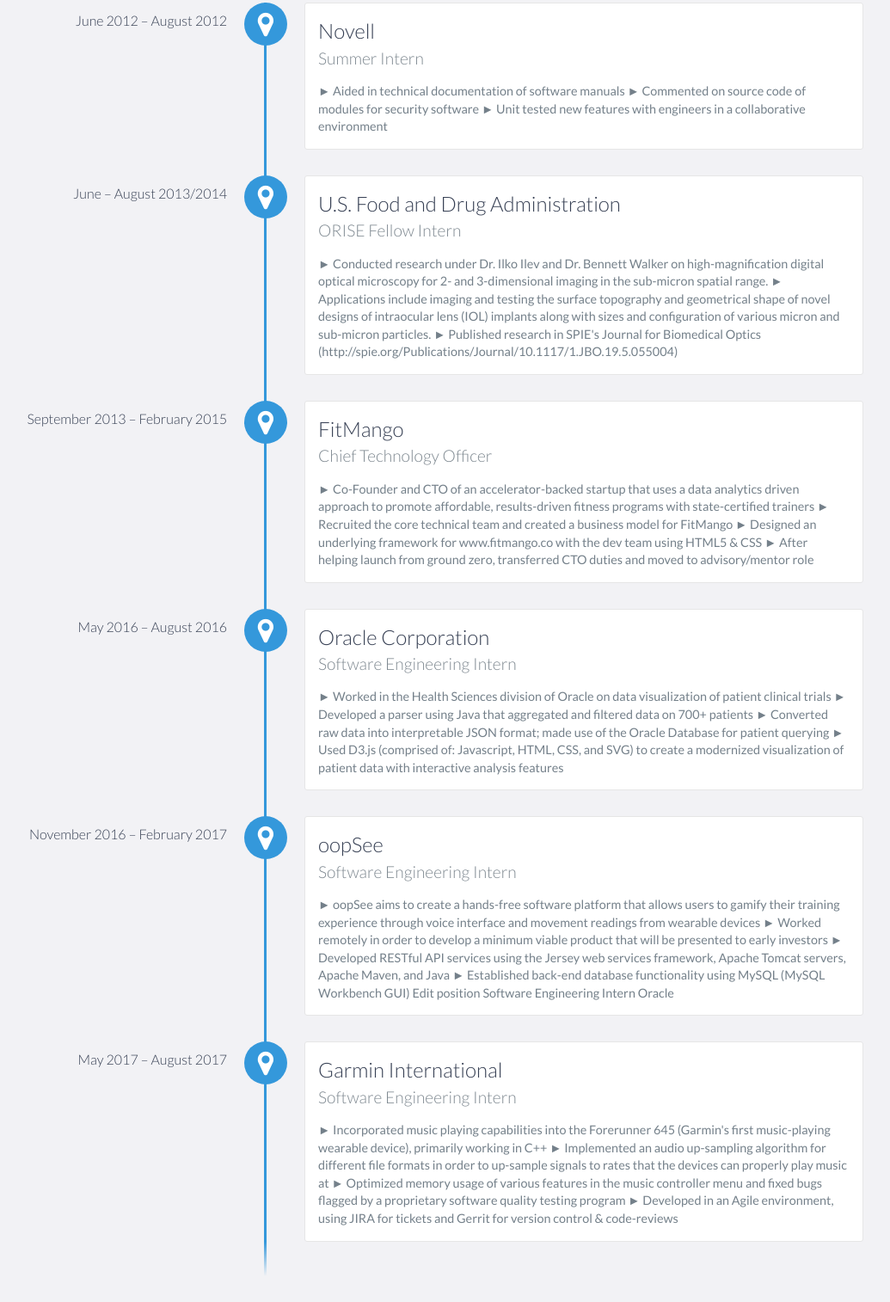
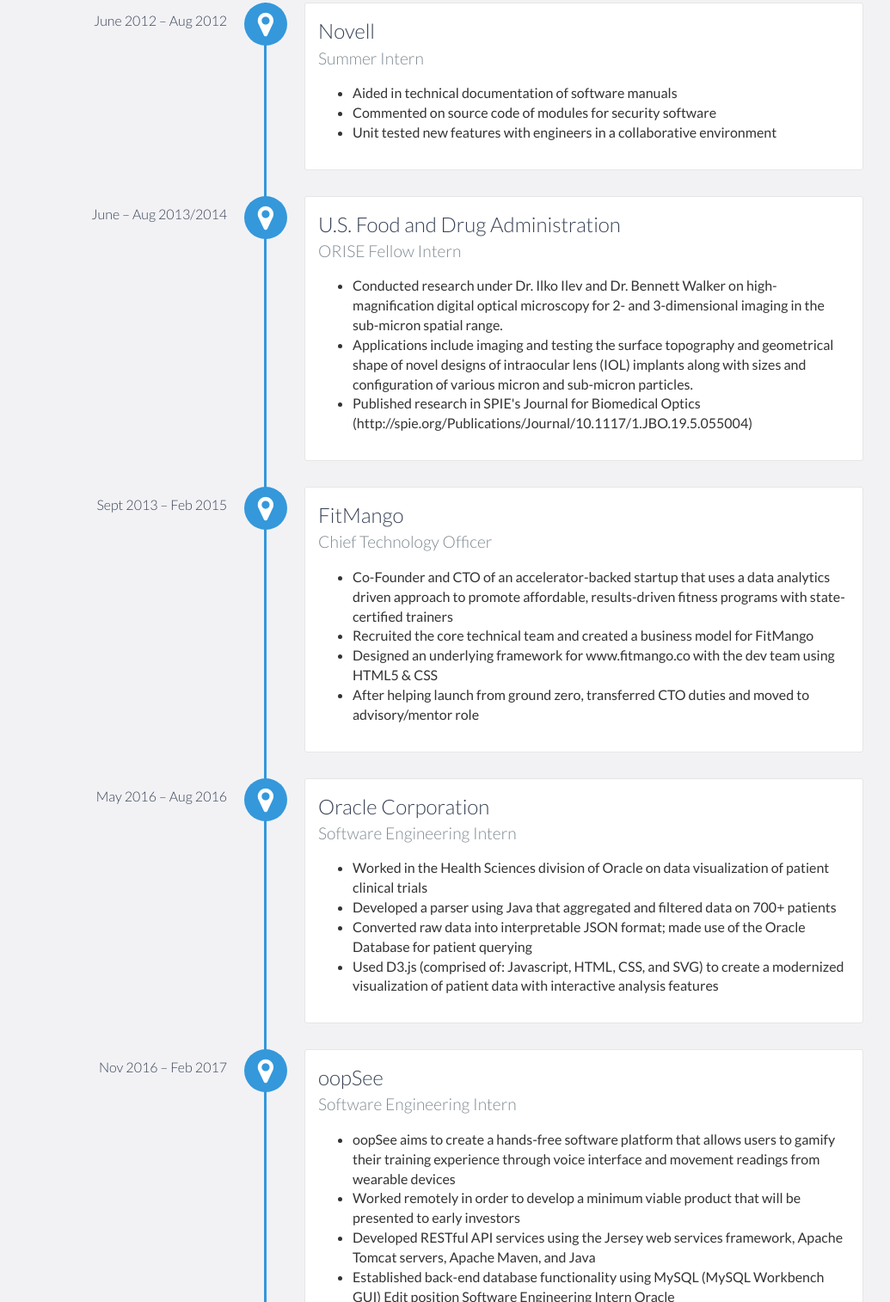
Before and after one commit to aurinx/aurinx.github.io, a plain HTML site: page index.html in a window 1280 px wide. Shown: the part 1286-2800 px from the top of the page at 86% size, without its empty margins (136-1171 px from the left). Drawn offline with nearby package versions, Linux system fonts and the light colour scheme.

Commit message:
fixed visual bugs

```diff
--- a/index.html
+++ b/index.html
@@ -51,7 +51,6 @@
             <h1>Aurin Chakravarty</h1>
             <h2>Software Engineer</h2>
             <h3>JHU | Oracle | Garmin | Capital One</h3>
-            <a href="#" class="btn-rounded-white">Download Resume</a>
             <a href="docs/resume.pdf" download="resume.pdf" class="btn-rounded-white">Download Resume</a>
         </div>
         <!-- End #lead-content -->
@@ -86,65 +85,66 @@
     <div id="experience" class="background-alt">
         <h2 class="heading">Experience</h2>
         <div id="experience-timeline">
-            <div data-date="June 2012 – August 2012">
+            <div data-date="June 2012 – Aug 2012">
                 <h3>Novell</h3>
                 <h4>Summer Intern</h4>
-                <p>
-                    ► Aided in technical documentation of software manuals
-					► Commented on source code of modules for security software
-					► Unit tested new features with engineers in a collaborative environment
-                </p>
+                <ul>
+                    <li> Aided in technical documentation of software manuals </li>
+					<li> Commented on source code of modules for security software </li>
+					<li> Unit tested new features with engineers in a collaborative environment</li>
+                </ul>
             </div>
 
-            <div data-date="June – August 2013/2014">
+            <div data-date="June – Aug 2013/2014">
                 <h3>U.S. Food and Drug Administration</h3>
                 <h4>ORISE Fellow Intern</h4>
-                <p>
-                    ► Conducted research under Dr. Ilko Ilev and Dr. Bennett Walker on high-magnification digital optical microscopy for 2- and 3-dimensional imaging in the sub-micron spatial range.
-					► Applications include imaging and testing the surface topography and geometrical shape of novel designs of intraocular lens (IOL) implants along with sizes and configuration of various micron and sub-micron particles.
-					► Published research in SPIE's Journal for Biomedical Optics (http://spie.org/Publications/Journal/10.1117/1.JBO.19.5.055004)
-                </p>
+                <ul>
+                    <li> Conducted research under Dr. Ilko Ilev and Dr. Bennett Walker on high-magnification digital optical microscopy for 2- and 3-dimensional imaging in the sub-micron spatial range. </li>
+					<li> Applications include imaging and testing the surface topography and geometrical shape of novel designs of intraocular lens (IOL) implants along with sizes and configuration of various micron and sub-micron particles.</li>
+					<li> Published research in SPIE's Journal for Biomedical Optics (http://spie.org/Publications/Journal/10.1117/1.JBO.19.5.055004) </li>
+                </ul>
             </div>
 
-            <div data-date="September 2013 – February 2015">
+            <div data-date="Sept 2013 – Feb 2015">
                 <h3>FitMango</h3>
                 <h4>Chief Technology Officer</h4>
-                <p>
-                    ► Co-Founder and CTO of an accelerator-backed startup that uses a data analytics driven approach to promote affordable, results-driven fitness programs with state-certified trainers
-                    ► Recruited the core technical team and created a business model for FitMango
-                    ► Designed an underlying framework for www.fitmango.co with the dev team using HTML5 & CSS
-                    ► After helping launch from ground zero, transferred CTO duties and moved to advisory/mentor role
-                </p>
+                <ul>
+                    <li> Co-Founder and CTO of an accelerator-backed startup that uses a data analytics driven approach to promote affordable, results-driven fitness programs with state-certified trainers </li>
+                    <li> Recruited the core technical team and created a business model for FitMango </li>
+                    <li> Designed an underlying framework for www.fitmango.co with the dev team using HTML5 & CSS </li>
+                    <li> After helping launch from ground zero, transferred CTO duties and moved to advisory/mentor role </li>
+                </ul>
             </div>
-            <div data-date="May 2016 – August 2016">
+            <div data-date="May 2016 – Aug 2016">
                 <h3>Oracle Corporation</h3>
                 <h4>Software Engineering Intern</h4>
-                <p>
-					► Worked in the Health Sciences division of Oracle on data visualization of patient clinical trials
-					► Developed a parser using Java that aggregated and filtered data on 700+ patients
-					► Converted raw data into interpretable JSON format; made use of the Oracle Database for patient querying
-					► Used D3.js (comprised of: Javascript, HTML, CSS, and SVG) to create a modernized visualization of patient data with interactive analysis features
-                </p>
+                <ul>
+					<li> Worked in the Health Sciences division of Oracle on data visualization of patient clinical trials </li>
+					<li> Developed a parser using Java that aggregated and filtered data on 700+ patients </li>
+					<li> Converted raw data into interpretable JSON format; made use of the Oracle Database for patient querying </li>
+					<li> Used D3.js (comprised of: Javascript, HTML, CSS, and SVG) to create a modernized visualization of patient data with interactive analysis features </li>
+                </ul>
             </div>
-            <div data-date="November 2016 – February 2017">
+            <div data-date="Nov 2016 – Feb 2017">
                 <h3>oopSee</h3>
                 <h4>Software Engineering Intern</h4>
-                <p>
-					► oopSee aims to create a hands-free software platform that allows users to gamify their training experience through voice interface and movement readings from wearable devices
-					► Worked remotely in order to develop a minimum viable product that will be presented to early investors
-					► Developed RESTful API services using the Jersey web services framework, Apache Tomcat servers, Apache Maven, and Java
-					► Established back-end database functionality using MySQL (MySQL Workbench GUI)
-					Edit position Software Engineering Intern Oracle
+                <ul>
+					<li> oopSee aims to create a hands-free software platform that allows users to gamify their training experience through voice interface and movement readings from wearable devices </li>
+					<li> Worked remotely in order to develop a minimum viable product that will be presented to early investors </li>
+					<li> Developed RESTful API services using the Jersey web services framework, Apache Tomcat servers, Apache Maven, and Java </li>
+					<li> Established back-end database functionality using MySQL (MySQL Workbench GUI)
+					Edit position Software Engineering Intern Oracle </li>
+				</ul>
             </div>
             <div data-date="May 2017 – August 2017">
                 <h3>Garmin International</h3>
                 <h4>Software Engineering Intern</h4>
-                <p>
-					► Incorporated music playing capabilities into the Forerunner 645 (Garmin's first music-playing wearable device), primarily working in C++
-					► Implemented an audio up-sampling algorithm for different file formats in order to up-sample signals to rates that the devices can properly play music at
-					► Optimized memory usage of various features in the music controller menu and fixed bugs flagged by a proprietary software quality testing program
-					► Developed in an Agile environment, using JIRA for tickets and Gerrit for version control & code-reviews
-                </p>
+                <ul>
+					<li> Incorporated music playing capabilities into the Forerunner 645 (Garmin's first music-playing wearable device), primarily working in C++ </li>
+					<li> Implemented an audio up-sampling algorithm for different file formats in order to up-sample signals to rates that the devices can properly play music at </li>
+					<li> Optimized memory usage of various features in the music controller menu and fixed bugs flagged by a proprietary software quality testing program </li>
+					<li> Developed in an Agile environment, using JIRA for tickets and Gerrit for version control & code-reviews </li>
+                </ul>
             </div>
         </div>
     </div>
@@ -166,10 +166,11 @@
             <h3>Johns Hopkins University</h3>
             <span class="education-date">Sept 2013 - May 2017</span>
             <h4>Bachelor of Science in Electrical Engineering and Computer Engineering (Double Major)</h4>
-            <h4>Minor in Entrepreneurship and Management</h4>
             <p>
                 Major Coursework: Data Structures, Data Mining, Computer Architecture, Circuits, Digital System Fundamentals, Signals & Systems, Robot Sensors/Actuators
             </p>
+
+            <h4>Minor in Entrepreneurship and Management</h4>
             <p>
             	Minor Coursework: Financial Accounting, Principles of Marketing, Introduction to Business, Business Law, Law and the Internet, Leadership Theory
             </p>
@@ -283,7 +284,7 @@
                         </li>
 
                         <li>
-                            <a href="https://www.linkedin.com/in/aurinc/" target="_blank"><i class="fa fa-linkedin-in" aria-hidden="true"></i></a>
+                            <a href="https://www.linkedin.com/in/aurinc/" target="_blank"><i class="fa fa-linkedin-square" aria-hidden="true"></i></a>
                         </li>
                     </ul>
                 </div>
```
